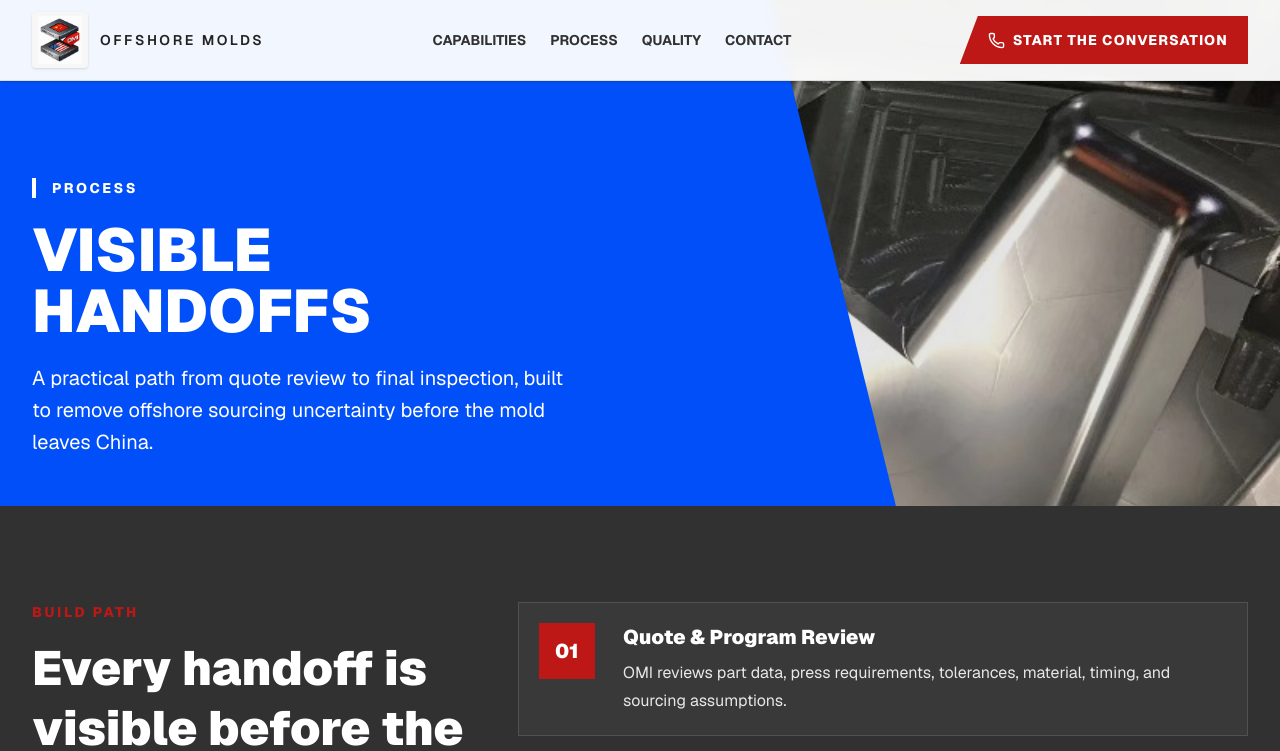
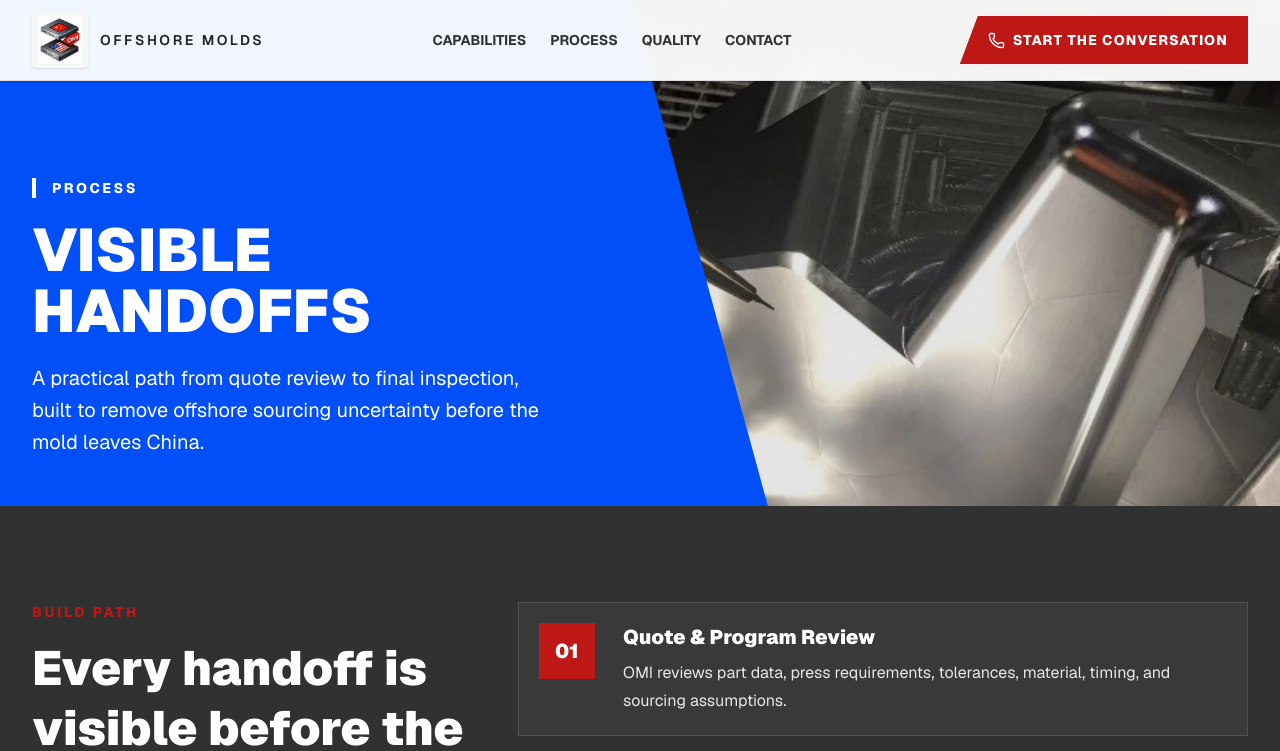
Before and after one commit to swaltersjrtest/offshoremolds, a Next.js app: page /process in a window 1280 px wide. Shown: the top 751 px of the page. Built offline with nearby package versions, Linux system fonts and the light colour scheme.

Commit message:
Adjust hero overlays and restore sampling photo

```diff
--- a/src/app/components/site-shell.tsx
+++ b/src/app/components/site-shell.tsx
@@ -109,13 +109,13 @@ export function PageHero({ eyebrow, title, copy, image, imageAlt }: PageHeroProp
         sizes="100vw"
       />
       <div className="absolute inset-0 bg-black/10" />
-      <div className="absolute inset-0 w-full bg-[#004ff9] md:hidden" />
+      <div className="absolute inset-0 w-full bg-[#004ff9]/92 md:hidden" />
       <div
-        className="absolute inset-y-0 left-0 hidden bg-[#004ff9] md:block md:w-[90%] lg:w-[76%] xl:w-[70%]"
-        style={{ clipPath: "polygon(0 0, 86% 0, 100% 100%, 0 100%)" }}
+        className="absolute inset-y-0 left-0 hidden bg-[#004ff9] md:block md:w-[84%] lg:w-[68%] xl:w-[60%] 2xl:w-[56%]"
+        style={{ clipPath: "polygon(0 0, 82% 0, 100% 100%, 0 100%)" }}
       />
       <div className="relative z-10 mx-auto w-full max-w-7xl px-4 pb-10 pt-24 sm:px-6 lg:px-8 lg:pb-12">
-        <div className="max-w-xl">
+        <div className="max-w-lg">
           <p className="inline-block border-l-4 border-white pl-4 text-sm font-extrabold uppercase tracking-[0.18em] text-white">
             {eyebrow}
           </p>
--- a/src/app/page.tsx
+++ b/src/app/page.tsx
@@ -25,11 +25,11 @@ export default function Home() {
         />
         <div className="absolute inset-0 bg-black/15" />
         <div
-          className="absolute inset-y-20 left-0 hidden bg-[#BD1816] md:block md:w-[70%]"
+          className="absolute inset-y-20 left-0 hidden bg-[#BD1816] md:block md:w-[68%] lg:w-[66%] xl:w-[64%]"
           style={{ clipPath: "polygon(0 0, 76% 0, 98% 100%, 0 100%)" }}
         />
         <div
-          className="absolute inset-y-20 left-0 w-full bg-[#004ff9] md:w-[66%]"
+          className="absolute inset-y-20 left-0 w-full bg-[#004ff9]/95 md:w-[66%] md:bg-[#004ff9] lg:w-[64%] xl:w-[62%]"
           style={{ clipPath: "polygon(0 0, 78% 0, 100% 100%, 0 100%)" }}
         />
 
--- a/src/app/site-data.ts
+++ b/src/app/site-data.ts
@@ -109,7 +109,7 @@ export const capabilities = [
     title: "Sampling & Validation",
     eyebrow: "Run it first",
     icon: Microscope,
-    image: "/omi/polished-components.png",
+    image: "/omi/sampling-validation.jpg",
     text: "Molds are sampled under normal molding conditions with process parameters, first articles, and supporting documentation.",
   },
 ];
```
Also changed, not shown: public/omi/sampling-validation.jpg (added).
